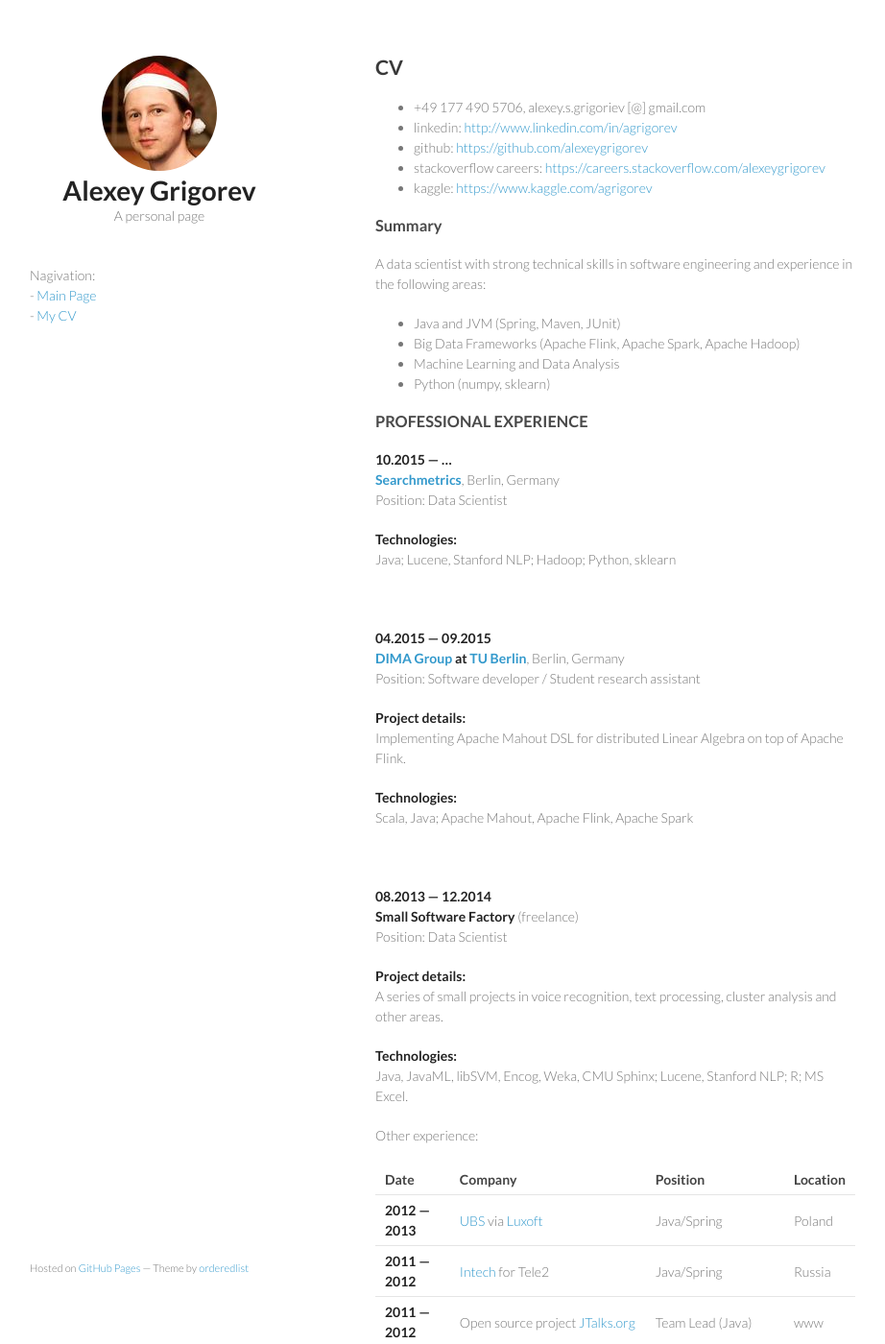
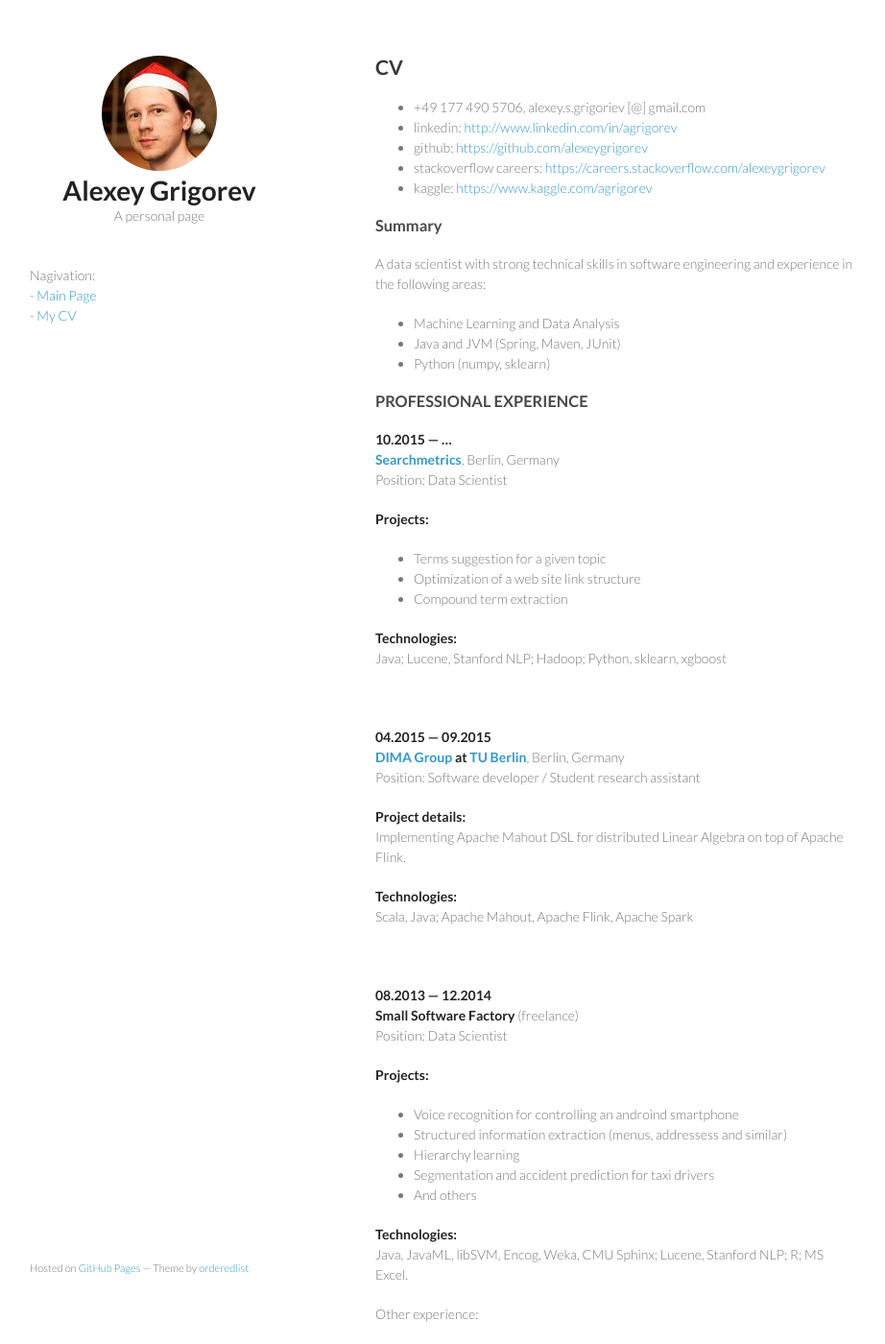
Before and after one commit to alexeygrigorev/alexeygrigorev.github.io, a Jekyll site: the page built from cv.md, in a window 1280 px wide and 1400 px high. Shown: the whole window at 96% size, without its empty margins (179-1101 px from the left). Built offline with Jekyll 4.4.1, drawn with Linux system fonts in a browser that asks for light colours.

Commit message:
Update cv.md

```diff
--- a/cv.md
+++ b/cv.md
@@ -19,9 +19,8 @@ title: Alexey Grigorev - CV
 
 A data scientist with strong technical skills in software engineering and experience in the following areas:
 
+- Machine Learning and Data Analysis
 - Java and JVM (Spring, Maven, JUnit)
-- Big Data Frameworks (Apache Flink, Apache Spark, Apache Hadoop)
-- Machine Learning and Data Analysis
 - Python (numpy, sklearn)
 
 
@@ -31,8 +30,13 @@ A data scientist with strong technical skills in software engineering and experi
 <strong>[Searchmetrics](http://www.searchmetrics.com)</strong>, Berlin, Germany<br/>
 Position: Data Scientist<br/>
 
+<strong>Projects:</strong>
+- Terms suggestion for a given topic
+- Optimization of a web site link structure
+- Compound term extraction
+
 <strong>Technologies:</strong><br/>
-Java; Lucene, Stanford NLP; Hadoop; Python, sklearn<br/>
+Java; Lucene, Stanford NLP; Hadoop; Python, sklearn, xgboost<br/>
 
 
 &nbsp;
@@ -55,8 +59,13 @@ Scala, Java; Apache Mahout, Apache Flink, Apache Spark<br/>
 <strong>Small Software Factory</strong> (freelance)<br/>
 Position: Data Scientist<br/>
 
-<strong>Project details:</strong><br/>
-A series of small projects in voice recognition, text processing, cluster analysis and other areas.
+<strong>Projects:</strong><br/>
+- Voice recognition for controlling an androind smartphone
+- Structured information extraction (menus, addressess and similar)
+- Hierarchy learning
+- Segmentation and accident prediction for taxi drivers
+- And others
+
 
 <strong>Technologies:</strong><br/>
 Java, JavaML, libSVM, Encog, Weka, CMU Sphinx; Lucene, Stanford NLP; R; MS Excel.
```
